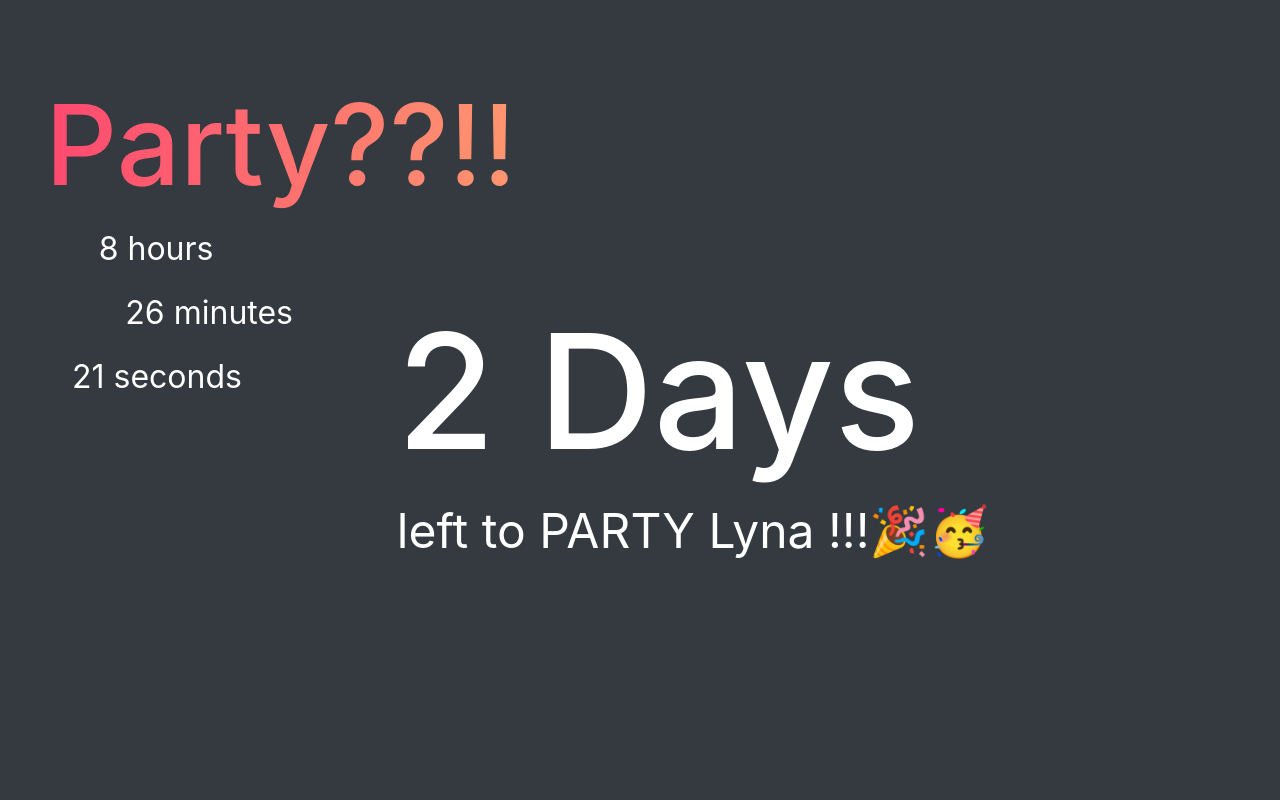
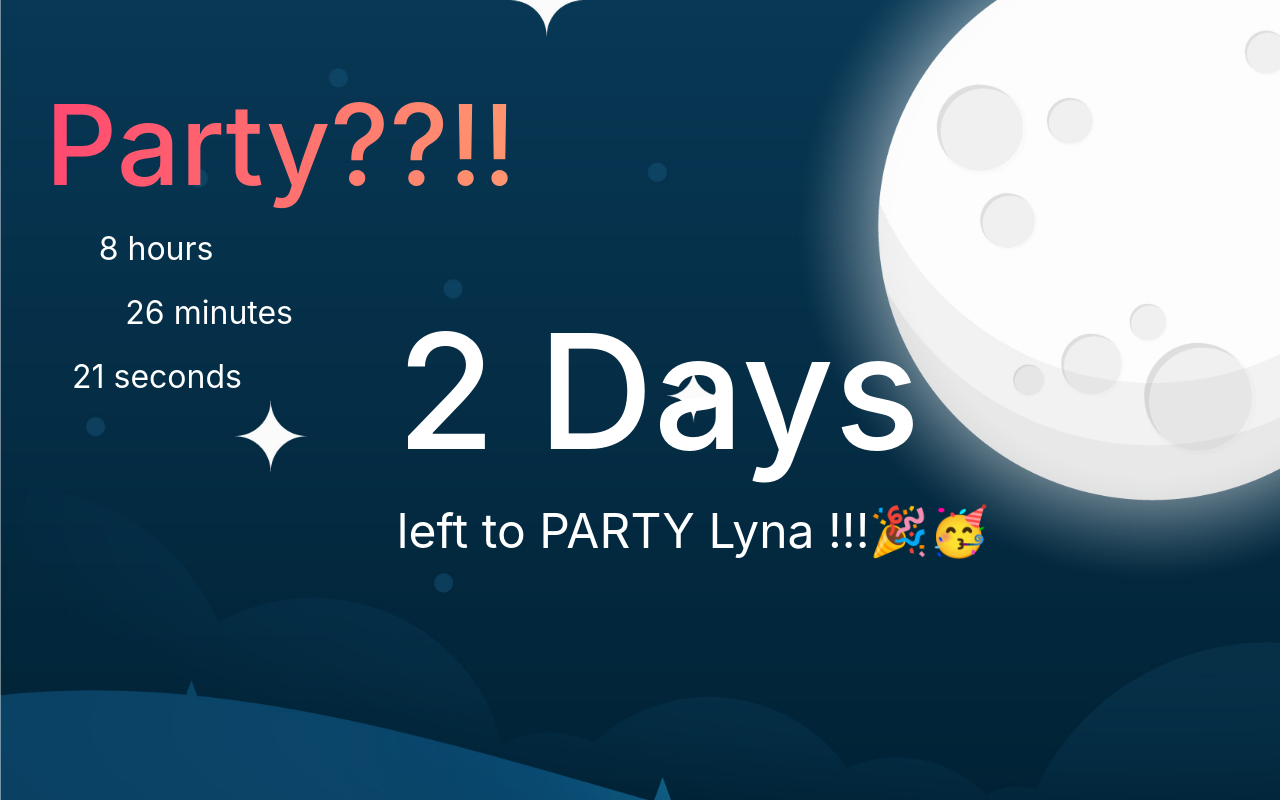
Before and after one commit to rizumPro/rizumPro.github.io, a plain HTML site: page index.html in a window 1280 px wide. Drawn offline with nearby package versions, Linux system fonts and the light colour scheme.

Commit message:
Update master.css

```diff
--- a/master.css
+++ b/master.css
@@ -1,7 +1,7 @@
 .timer{
     height: 100vh;
     border-radius: 0rem!important;
-    background-image: url(.../timer-bg.jpg);
+    background-image: url(../timer-bg.jpg);
     background-size: 180%;
     background-position-y: 40%;
     margin-bottom: 0px!important;
```
